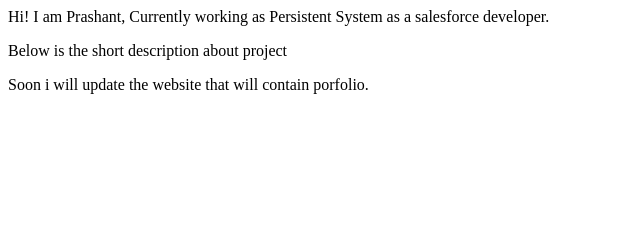
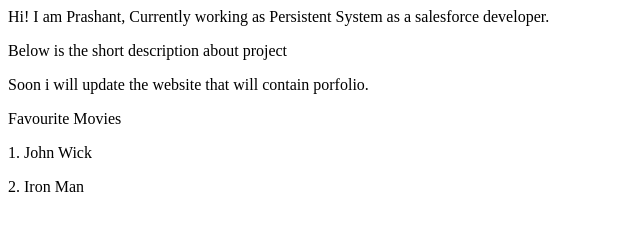
Before and after one commit to prashant707/prashantgehlot-portfolio, a plain HTML site: page index.html in a window 1280 px wide. Shown: the whole page, without its empty margins (0-640 px from the left). Drawn offline with Linux system fonts and the light colour scheme.

Commit message:
update fav movies

```diff
--- a/index.html
+++ b/index.html
@@ -11,5 +11,9 @@
     Currently working as Persistent System as a salesforce developer.
     <p>Below is the short description about project</p>
     <p>Soon i will update the website that will contain porfolio.</p>
+    <p>Favourite Movies</p>
+    <p>1. John Wick</p>
+    <p>2. Iron Man</p>
+
 </body>
 </html>
```
